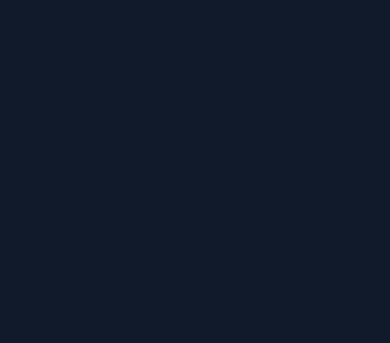
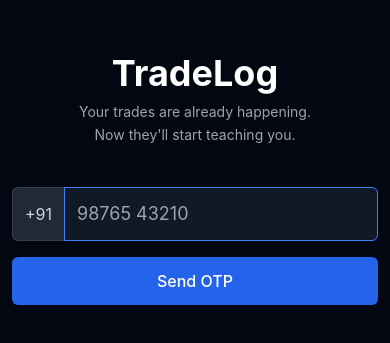
Before and after one commit to jarvis-invictus/tradelog, a Next.js app: page /login in a window 390 px wide. Shown: the part 243-586 px from the top of the page. Built offline with nearby package versions, Linux system fonts and the light colour scheme; no server answers.

Commit message:
M1.1 — Phone OTP login: form, login page, users type, Relationships fix

```diff
--- a/app/(auth)/login/page.tsx
+++ b/app/(auth)/login/page.tsx
@@ -1,5 +1,16 @@
 import PhoneOTPForm from '@/components/auth/PhoneOTPForm'
 
 export default function LoginPage() {
-  return <PhoneOTPForm />
+  return (
+    <main className="min-h-screen flex flex-col items-center justify-center bg-gray-950 px-6">
+      <div className="mb-10 text-center">
+        <h1 className="text-4xl font-bold text-white mb-2">TradeLog</h1>
+        <p className="text-gray-400 text-sm leading-relaxed max-w-xs">
+          Your trades are already happening.
+          <br />Now they&apos;ll start teaching you.
+        </p>
+      </div>
+      <PhoneOTPForm />
+    </main>
+  )
 }
--- a/app/(onboarding)/welcome/page.tsx
+++ b/app/(onboarding)/welcome/page.tsx
@@ -1,5 +1,10 @@
-// M2.1 — Welcome screen
-// TODO: Build in M2.1 milestone session
+// M2.1 — Welcome screen (onboarding step 1) — built in M2.1 session
+// Temporary placeholder so M1.1 auth flow can be tested end-to-end
 export default function WelcomePage() {
-  return null
+  return (
+    <main className="min-h-screen flex flex-col items-center justify-center bg-gray-950 px-6">
+      <h1 className="text-2xl font-bold text-white">M1.1 ✓ Auth works!</h1>
+      <p className="text-gray-400 mt-2 text-sm">Onboarding screens coming in M2.1</p>
+    </main>
+  )
 }
--- a/components/auth/PhoneOTPForm.tsx
+++ b/components/auth/PhoneOTPForm.tsx
@@ -1,5 +1,143 @@
+'use client'
+
 // M1.1 — Phone OTP auth form (+91 pre-filled)
-// TODO: Build in M1.1 milestone session
+// Two-step state machine: enter phone → enter OTP
+// On success: ensures public.users row exists, redirects to /welcome or /home
+
+import { useState } from 'react'
+import type { FormEvent } from 'react'
+import { useRouter } from 'next/navigation'
+import { createClient } from '@/lib/supabase/client'
+
+type Step = 'phone' | 'otp'
+
 export default function PhoneOTPForm() {
-  return null
+  const [step, setStep] = useState<Step>('phone')
+  const [phone, setPhone] = useState('')
+  const [otp, setOtp] = useState('')
+  const [loading, setLoading] = useState(false)
+  const [error, setError] = useState<string | null>(null)
+  const router = useRouter()
+  const supabase = createClient()
+
+  const digits = phone.replace(/\D/g, '')
+  const fullPhone = `+91${digits}`
+
+  async function handleSendOtp(e: FormEvent) {
+    e.preventDefault()
+    setError(null)
+    if (digits.length !== 10) {
+      setError('Enter a 10-digit phone number')
+      return
+    }
+    setLoading(true)
+    const { error: sendErr } = await supabase.auth.signInWithOtp({ phone: fullPhone })
+    setLoading(false)
+    if (sendErr) {
+      setError(sendErr.message)
+      return
+    }
+    setStep('otp')
+  }
+
+  async function handleVerifyOtp(e: FormEvent) {
+    e.preventDefault()
+    setError(null)
+    if (otp.length !== 6) {
+      setError('Enter the 6-digit code')
+      return
+    }
+    setLoading(true)
+    const { data, error: verifyErr } = await supabase.auth.verifyOtp({
+      phone: fullPhone,
+      token: otp,
+      type: 'sms',
+    })
+    if (verifyErr || !data.user) {
+      setLoading(false)
+      setError(verifyErr?.message ?? 'Verification failed')
+      return
+    }
+
+    // Ensure public.users row exists, decide redirect
+    const { data: profile } = await supabase
+      .from('users')
+      .select('onboarding_complete')
+      .eq('id', data.user.id)
+      .maybeSingle()
+
+    if (!profile) {
+      await supabase.from('users').insert({ id: data.user.id })
+      setLoading(false)
+      router.push('/welcome')
+      return
+    }
+
+    setLoading(false)
+    router.push(profile.onboarding_complete ? '/home' : '/welcome')
+  }
+
+  if (step === 'phone') {
+    return (
+      <form onSubmit={handleSendOtp} className="space-y-4 w-full max-w-sm">
+        <div className="flex">
+          <span className="flex items-center px-3 bg-gray-800 border border-r-0 border-gray-700 rounded-l-md text-gray-300 select-none">
+            +91
+          </span>
+          <input
+            type="tel"
+            inputMode="numeric"
+            placeholder="98765 43210"
+            value={phone}
+            onChange={(e) => setPhone(e.target.value)}
+            className="flex-1 bg-gray-900 border border-gray-700 rounded-r-md px-3 py-3 text-white text-lg focus:outline-none focus:border-blue-500"
+            autoFocus
+          />
+        </div>
+        {error && <p className="text-red-400 text-sm">{error}</p>}
+        <button
+          type="submit"
+          disabled={loading}
+          className="w-full bg-blue-600 hover:bg-blue-700 disabled:opacity-50 text-white py-3 rounded-md font-medium transition"
+        >
+          {loading ? 'Sending...' : 'Send OTP'}
+        </button>
+      </form>
+    )
+  }
+
+  return (
+    <form onSubmit={handleVerifyOtp} className="space-y-4 w-full max-w-sm">
+      <p className="text-gray-400 text-sm text-center">Sent to {fullPhone}</p>
+      <input
+        type="text"
+        inputMode="numeric"
+        maxLength={6}
+        placeholder="••••••"
+        value={otp}
+        onChange={(e) => setOtp(e.target.value.replace(/\D/g, ''))}
+        className="w-full bg-gray-900 border border-gray-700 rounded-md px-3 py-3 text-white text-center text-2xl tracking-[0.5em] focus:outline-none focus:border-blue-500"
+        autoFocus
+      />
+      {error && <p className="text-red-400 text-sm">{error}</p>}
+      <button
+        type="submit"
+        disabled={loading}
+        className="w-full bg-blue-600 hover:bg-blue-700 disabled:opacity-50 text-white py-3 rounded-md font-medium transition"
+      >
+        {loading ? 'Verifying...' : 'Verify'}
+      </button>
+      <button
+        type="button"
+        onClick={() => {
+          setStep('phone')
+          setOtp('')
+          setError(null)
+        }}
+        className="w-full text-gray-400 hover:text-white text-sm"
+      >
+        Change phone number
+      </button>
+    </form>
+  )
 }
--- a/lib/supabase/client.ts
+++ b/lib/supabase/client.ts
@@ -1,10 +1,10 @@
 // M0.3 — Browser-side Supabase client (singleton)
-// TODO: Build in M0.3 milestone session
-import { createBrowserClient } from '@supabase/ssr'
+import { createClient as createSupabaseClient } from '@supabase/supabase-js'
+import type { SupabaseClient } from '@supabase/supabase-js'
 import type { Database } from './types'
 
-export function createClient() {
-  return createBrowserClient<Database>(
+export function createClient(): SupabaseClient<Database> {
+  return createSupabaseClient<Database>(
     process.env.NEXT_PUBLIC_SUPABASE_URL!,
     process.env.NEXT_PUBLIC_SUPABASE_ANON_KEY!
   )
--- a/package.json
+++ b/package.json
@@ -11,8 +11,8 @@
   },
   "dependencies": {
     "@anthropic-ai/sdk": "^0.20.9",
-    "@supabase/ssr": "^0.3.0",
-    "@supabase/supabase-js": "^2.43.4",
+    "@supabase/ssr": "^0.10.3",
+    "@supabase/supabase-js": "^2.105.4",
     "autoprefixer": "^10.5.0",
     "date-fns": "^3.6.0",
     "firebase": "^10.12.2",
```
Also changed, not shown: lib/supabase/types.ts (+46 -10 lines), 1 other file (tests, documents, lock files or other folders).
